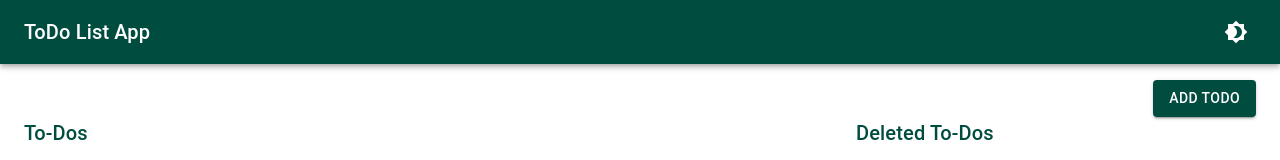
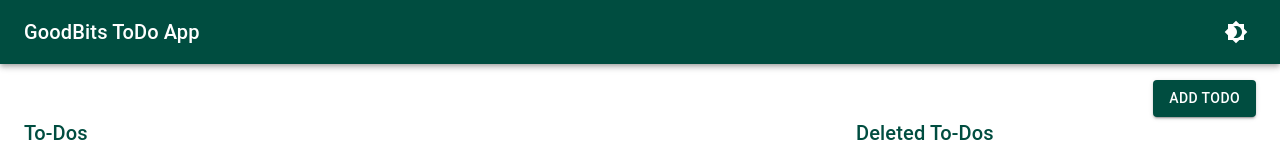
Before and after one commit to AnvarPK/ToDo-List-App, a React (Create React App) app: page / in a window 1280 px wide. Shown: the top 160 px of the page. Built offline with nearby package versions, Linux system fonts and the light colour scheme.

Commit message:
Text Fix

```diff
--- a/public/index.html
+++ b/public/index.html
@@ -6,8 +6,8 @@
   <link rel="icon" href="%PUBLIC_URL%/favicon.png" />
   <meta name="viewport" content="width=device-width, initial-scale=1" />
   <meta name="theme-color" content="#000000" />
-  <meta name="description" content="GoodBits ToDoList app" />
-  <title>GoodBits ToDoList app</title>
+  <meta name="description" content="GoodBits ToDo app" />
+  <title>GoodBits ToDo app</title>
 </head>
 
 <body>
--- a/src/components/appbar/index.jsx
+++ b/src/components/appbar/index.jsx
@@ -14,7 +14,7 @@ const AppBar = () => {
                             component="div"
                             sx={{ mr: 2 }}
                         >
-                            ToDo List App
+                            GoodBits ToDo App
                         </Typography>
                     </Toolbar>
                     <ThemeSwich />
```
